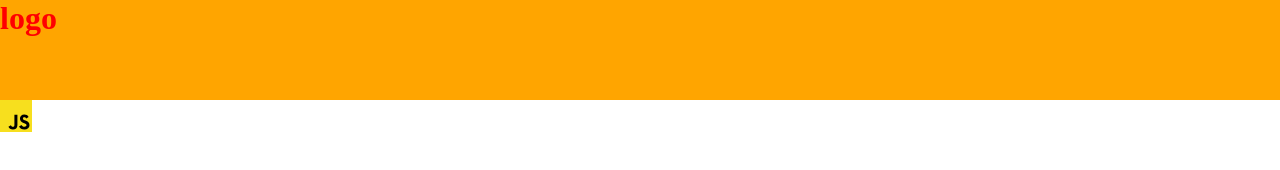
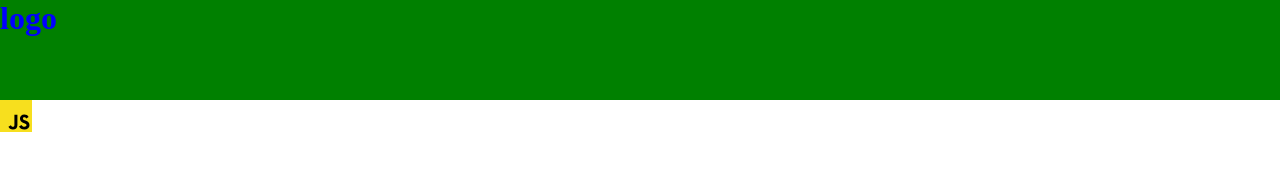
Before and after one commit to Daler-web-dev/BANK_843, a website built with Vite: page index.html in a window 1280 px wide. Built offline with nearby package versions, Linux system fonts and the light colour scheme.

Commit message:
changed: header bg and h1 color

```diff
--- a/scss/style.scss
+++ b/scss/style.scss
@@ -7,9 +7,9 @@
 header {
     width: 100%;
     height: 100px;
-    background-color: orange;
+    background-color: green;
 
     h1 {
-        color: red;
+        color: blue;
     }
 }
```
